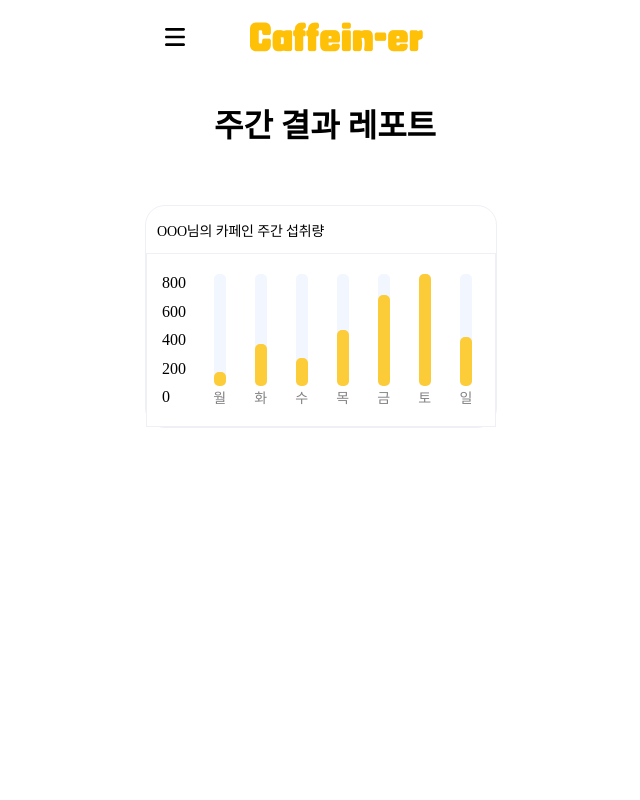
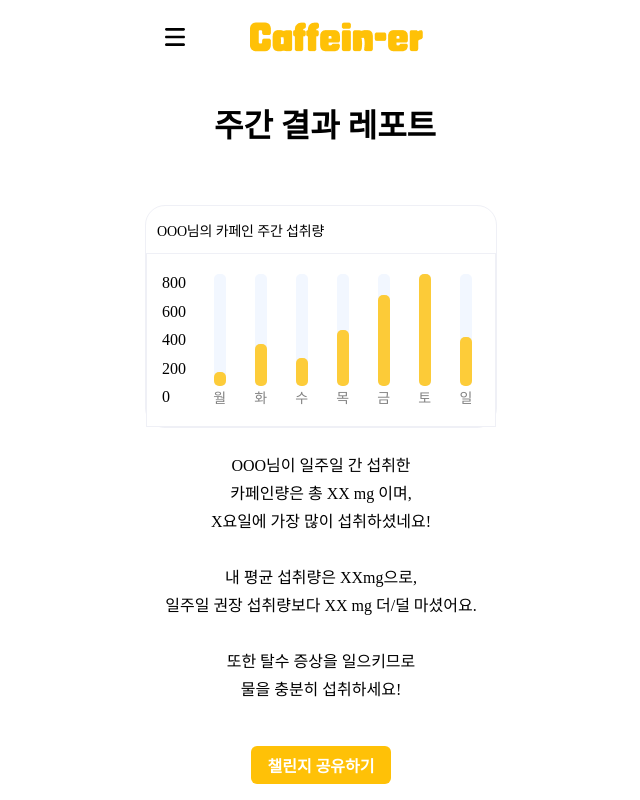
Before and after one commit to Sinchonthonteam4/Frontend, a React (Create React App) app in the folder myapp/: page /report in a window 1280 px wide. Shown: the whole page, without its empty margins (315-955 px from the left). Built offline with nearby package versions, Linux system fonts and the light colour scheme.

Commit message:
feat: 레포트 페이지 구현

```diff
--- a/myapp/src/pages/RecordPage.js
+++ b/myapp/src/pages/RecordPage.js
@@ -1,5 +1,5 @@
 import { Container } from "../Containter";
-import { useEffect, useState } from "react";
+import { useState } from "react";
 import styled from "styled-components";
 import Logo from "../components/Logo";
 import axios from "axios";
@@ -78,7 +78,7 @@ const RecordPage = () => {
               <ul>
                 <li
                   className={selectedBrand === "스타벅스" ? "selected" : ""}
-                  onClick={() => [handleBrandClick("스타벅스")]}
+                  onClick={() => handleBrandClick("스타벅스")}
                 >
                   스타벅스
                 </li>
@@ -372,7 +372,7 @@ const ResultBtn = styled.div`
   font-style: normal;
   font-weight: 600;
   line-height: 18px; /* 112.5% */
-  margin-top: 72px;
+  margin-top: 43px;
   margin-bottom: 97px;
   cursor: pointer;
 `;
--- a/myapp/src/pages/ReportPage.js
+++ b/myapp/src/pages/ReportPage.js
@@ -2,7 +2,7 @@ import styled from "styled-components";
 import Header from "../components/Header";
 import Logo from "../components/Logo";
 import { Container } from "../Containter";
-import coinimg from "../images/coin.svg";
+import Goldcoin from "../images/Goldcoin.svg";
 
 const ReportPage = () => {
   const weeklyData = {
@@ -37,6 +37,19 @@ const ReportPage = () => {
           </BarsArea>
         </GraphContent>
       </GraphContainer>
+      <Body>
+        <Explain>
+          OOO님이 일주일 간 섭취한 <br />
+          카페인량은 총 XX mg 이며, <br />
+          X요일에 가장 많이 섭취하셨네요!
+          <br />
+          <br /> 내 평균 섭취량은 XXmg으로, <br />
+          일주일 권장 섭취량보다 XX mg 더/덜 마셨어요.
+          <br />
+          <br /> 또한 탈수 증상을 일으키므로 <br /> 물을 충분히 섭취하세요!
+        </Explain>
+        <ShareBtn>챌린지 공유하기</ShareBtn>
+      </Body>
     </Container>
   );
 };
@@ -137,4 +150,37 @@ const DayLabel = styled.div`
   font-weight: 500;
   line-height: normal;
 `;
+
+const Body = styled.div`
+  width: 320px;
+  margin: 24px 16px 32px 16px;
+  display: flex;
+  flex-direction: column;
+  justify-content: center;
+  align-items: center;
+  text-align: center;
+`;
+const Explain = styled.div`
+  text-align: center;
+  margin-bottom: 42px;
+  line-height: 28px;
+`;
+
+const ShareBtn = styled.div`
+  background-color: #ffc107;
+  cursor: pointer;
+  color: white;
+  font-size: 16px;
+  font-weight: 600;
+  width: 140px;
+  height: 38px;
+  border: none;
+  border-radius: 6px;
+  display: flex;
+  justify-content: center;
+  align-items: center;
+  text-align: center;
+  margin-bottom: 12px;
+`;
+
 export default ReportPage;
```
Also changed, not shown: myapp/src/images/Goldcoin.svg (added).
